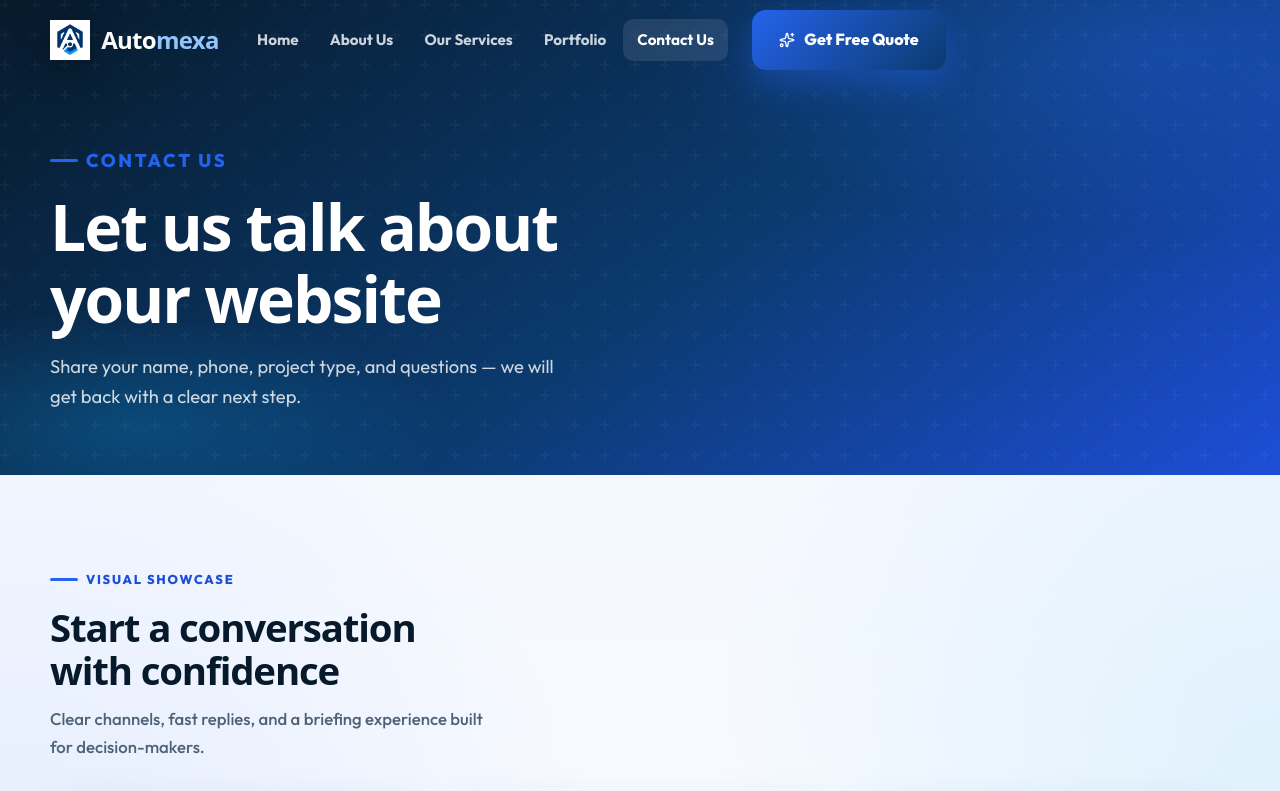
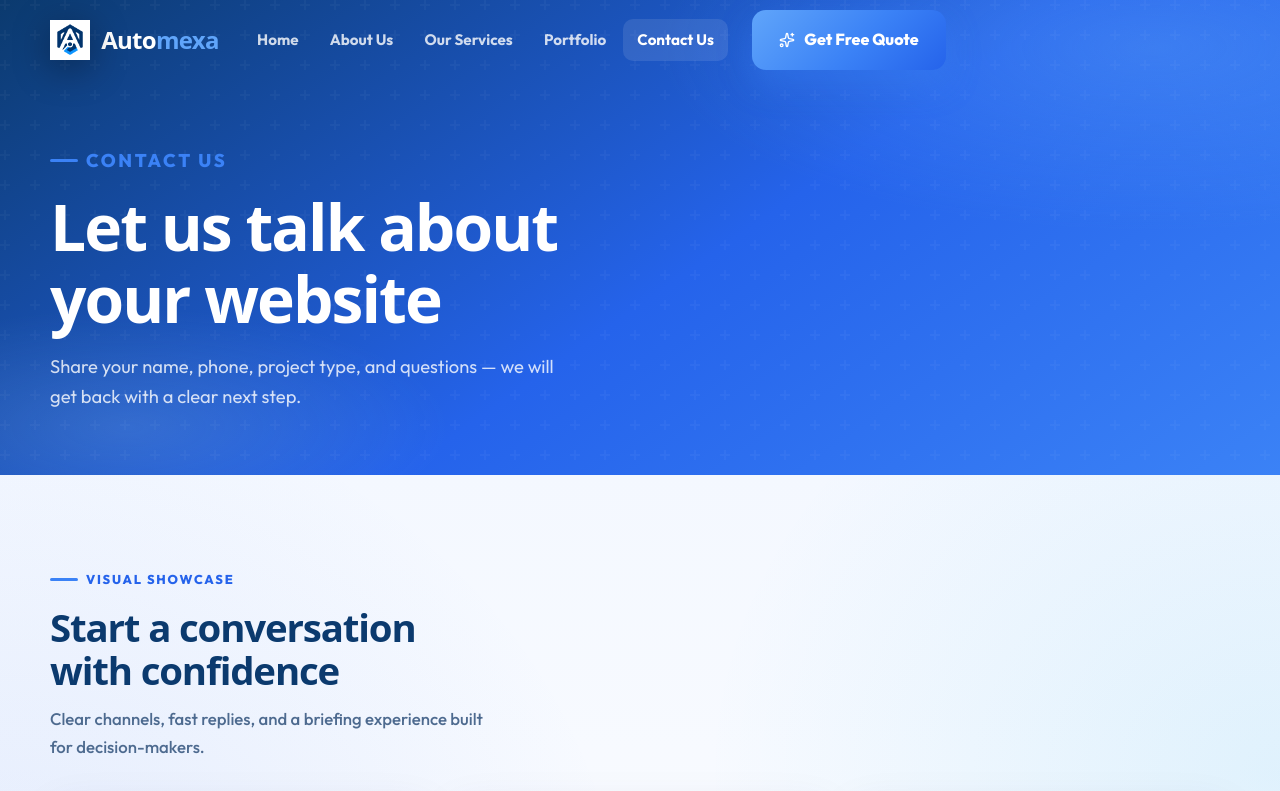
Before and after one commit to studyextremeconsultltd-hub/automexa.ai, a React (Vite) app: page /contact in a window 1280 px wide. Shown: the top 791 px of the page. Built offline with nearby package versions, Linux system fonts and the light colour scheme; a web font is replaced by a local one.

Commit message:
Unify light-blue brand theme and keep a single header logo.

```diff
--- a/src/components/BrandLogo.css
+++ b/src/components/BrandLogo.css
@@ -15,19 +15,28 @@
   height: 40px;
   flex-shrink: 0;
   object-fit: contain;
-  filter: drop-shadow(0 6px 14px rgba(37, 99, 235, 0.35));
+  filter: drop-shadow(0 6px 16px rgba(59, 130, 246, 0.4));
 }
 
+/* Single brand palette — matches header logo (light blue accent) */
 .brand-logo__word {
   font-family: var(--font-display);
   font-weight: 800;
   font-size: 1.5rem;
   letter-spacing: -0.03em;
+  color: #ffffff;
+}
+
+.brand-logo__word span {
+  color: #60a5fa;
+}
+
+.brand-logo--dark .brand-logo__word {
   color: #0b3a6e;
 }
 
-.brand-logo__word span {
-  color: #2563eb;
+.brand-logo--dark .brand-logo__word span {
+  color: #3b82f6;
 }
 
 .brand-logo--light .brand-logo__word {
@@ -35,18 +44,9 @@
 }
 
 .brand-logo--light .brand-logo__word span {
-  color: #93c5fd;
+  color: #60a5fa;
 }
 
 .brand-logo--light .brand-logo__mark {
   filter: drop-shadow(0 8px 18px rgba(0, 0, 0, 0.35)) brightness(1.05);
 }
-
-.brand-logo.hero__brand-logo .brand-logo__word {
-  font-size: clamp(1.65rem, 3.2vw, 2.15rem);
-}
-
-.brand-logo.hero__brand-logo .brand-logo__mark {
-  width: clamp(42px, 5vw, 52px);
-  height: clamp(42px, 5vw, 52px);
-}
--- a/src/components/HeroSlider.css
+++ b/src/components/HeroSlider.css
@@ -142,11 +142,10 @@
 .hero__below {
   position: relative;
   z-index: 2;
-  background:
-    linear-gradient(180deg, #ffffff 0%, #f4f8ff 100%);
-  border-top: 1px solid rgba(37, 99, 235, 0.12);
+  background: linear-gradient(180deg, #ffffff 0%, #eff6ff 100%);
+  border-top: 1px solid rgba(59, 130, 246, 0.16);
   padding: clamp(1.75rem, 4vw, 2.75rem) 0;
-  box-shadow: 0 -20px 60px rgba(5, 11, 24, 0.18);
+  box-shadow: 0 -16px 50px rgba(59, 130, 246, 0.1);
 }
 
 .hero__below-inner {
@@ -157,16 +156,11 @@
   flex-wrap: wrap;
 }
 
-.hero__brand-block {
-  display: flex;
-  align-items: center;
-}
-
 .hero__below h1 {
-  flex: 1 1 220px;
-  font-size: clamp(1.15rem, 2.2vw, 1.55rem);
+  flex: 1 1 280px;
+  font-size: clamp(1.25rem, 2.4vw, 1.7rem);
   font-weight: 700;
-  max-width: 22ch;
+  max-width: 24ch;
   color: var(--navy);
   margin: 0;
   letter-spacing: -0.02em;
--- a/src/components/HeroSlider.tsx
+++ b/src/components/HeroSlider.tsx
@@ -2,7 +2,6 @@ import { useEffect, useState } from "react";
 import { AnimatePresence, motion } from "framer-motion";
 import { ArrowRight } from "lucide-react";
 import { heroSlides, mosaicPool } from "../data/content";
-import BrandLogo from "./BrandLogo";
 import SafeImage from "./SafeImage";
 import "./HeroSlider.css";
 
@@ -94,15 +93,6 @@ export default function HeroSlider() {
 
       <div className="hero__below">
         <div className="container hero__below-inner">
-          <motion.div
-            className="hero__brand-block"
-            initial={{ opacity: 0, y: 18 }}
-            animate={{ opacity: 1, y: 0 }}
-            transition={{ duration: 0.55 }}
-          >
-            <BrandLogo to="" variant="dark" className="hero__brand-logo" />
-          </motion.div>
-
           <AnimatePresence mode="wait">
             <motion.h1
               key={`t-${slide.id}`}
@@ -115,7 +105,7 @@ export default function HeroSlider() {
             </motion.h1>
           </AnimatePresence>
 
-          <a href="#work" className="btn btn-secondary hero__work-btn">
+          <a href="#work" className="btn btn-primary hero__work-btn">
             See Our Work
             <ArrowRight size={16} />
           </a>
--- a/src/components/MotionGallery.css
+++ b/src/components/MotionGallery.css
@@ -3,9 +3,9 @@
   overflow: hidden;
   padding: clamp(4.5rem, 9vw, 7rem) 0;
   background:
-    radial-gradient(ellipse 50% 70% at 80% 40%, rgba(37, 99, 235, 0.18), transparent 55%),
-    radial-gradient(ellipse 40% 60% at 10% 80%, rgba(14, 165, 233, 0.12), transparent 50%),
-    linear-gradient(160deg, #050b18 0%, #0a1628 50%, #0b1f3a 100%);
+    radial-gradient(ellipse 50% 70% at 80% 40%, rgba(96, 165, 250, 0.25), transparent 55%),
+    radial-gradient(ellipse 40% 60% at 10% 80%, rgba(147, 197, 253, 0.14), transparent 50%),
+    linear-gradient(160deg, #0b3a6e 0%, #1d4ed8 50%, #3b82f6 100%);
   color: #fff;
 }
 
@@ -13,8 +13,8 @@
   position: absolute;
   inset: 0;
   background:
-    linear-gradient(90deg, rgba(5, 11, 24, 0.75), rgba(5, 11, 24, 0.15) 40%, transparent),
-    radial-gradient(rgba(255, 255, 255, 0.04) 1px, transparent 1px);
+    linear-gradient(90deg, rgba(11, 58, 110, 0.65), rgba(11, 58, 110, 0.12) 40%, transparent),
+    radial-gradient(rgba(255, 255, 255, 0.05) 1px, transparent 1px);
   background-size: auto, 22px 22px;
   pointer-events: none;
 }
--- a/src/components/Navbar.css
+++ b/src/components/Navbar.css
@@ -11,9 +11,9 @@
 }
 
 .navbar--scrolled {
-  background: rgba(6, 21, 37, 0.94);
+  background: rgba(11, 58, 110, 0.94);
   backdrop-filter: blur(14px);
-  box-shadow: 0 8px 30px rgba(6, 21, 37, 0.28);
+  box-shadow: 0 8px 30px rgba(37, 99, 235, 0.22);
 }
 
 .navbar__inner {
@@ -100,7 +100,7 @@
     align-items: stretch;
     gap: 0.35rem;
     padding: 1.25rem 1.5rem 2rem;
-    background: rgba(6, 21, 37, 0.97);
+    background: rgba(11, 58, 110, 0.98);
     backdrop-filter: blur(16px);
     transform: translateX(100%);
     transition: transform 0.3s ease;
--- a/src/index.css
+++ b/src/index.css
@@ -1,36 +1,36 @@
 :root {
-  --ink: #071a2b;
-  --ink-soft: #0f2d45;
-  --ink-muted: #1a3a52;
+  --ink: #0b3a6e;
+  --ink-soft: #124a86;
+  --ink-muted: #1e5aa0;
   --navy: #0b3a6e;
-  --blue: #2563eb;
-  --blue-deep: #1d4ed8;
-  --blue-glow: rgba(37, 99, 235, 0.22);
-  --sky: #3b82f6;
-  --sky-bright: #60a5fa;
-  /* Legacy aliases → blue/white system */
+  --blue: #3b82f6;
+  --blue-deep: #2563eb;
+  --blue-glow: rgba(59, 130, 246, 0.22);
+  --sky: #60a5fa;
+  --sky-bright: #93c5fd;
+  /* Legacy aliases → single light-blue system */
   --teal: var(--blue);
   --teal-deep: var(--blue-deep);
   --teal-glow: var(--blue-glow);
-  --amber: #3b82f6;
-  --amber-deep: #2563eb;
-  --coral: #0ea5e9;
-  --coral-deep: #0284c7;
+  --amber: #60a5fa;
+  --amber-deep: #3b82f6;
+  --coral: #60a5fa;
+  --coral-deep: #2563eb;
   --mint: #dbeafe;
   --gold-soft: #eff6ff;
-  --coral-soft: #e0f2fe;
-  --sky-soft: #e8f4ff;
-  --snow: #f4f8ff;
-  --mist: #e7eef6;
-  --cloud: #cfdbe8;
-  --slate: #52667a;
-  --text: #0f2d45;
-  --text-soft: #4d6276;
+  --coral-soft: #dbeafe;
+  --sky-soft: #eff6ff;
+  --snow: #f5f9ff;
+  --mist: #e8f1ff;
+  --cloud: #cfe0f8;
+  --slate: #5b7394;
+  --text: #0b3a6e;
+  --text-soft: #4d6a8f;
   --white: #ffffff;
   --radius: 22px;
   --radius-sm: 14px;
-  --shadow: 0 18px 45px rgba(11, 58, 110, 0.12);
-  --shadow-lg: 0 28px 70px rgba(11, 58, 110, 0.18);
+  --shadow: 0 18px 45px rgba(11, 58, 110, 0.1);
+  --shadow-lg: 0 28px 70px rgba(37, 99, 235, 0.14);
   --font-display: "Unbounded", system-ui, sans-serif;
   --font-body: "Outfit", system-ui, sans-serif;
   --nav-h: 80px;
@@ -200,22 +200,22 @@ h4 {
 }
 
 .btn-primary {
-  background: linear-gradient(135deg, var(--blue) 0%, var(--navy) 100%);
+  background: linear-gradient(135deg, #60a5fa 0%, #3b82f6 55%, #2563eb 100%);
   color: var(--white);
-  box-shadow: 0 14px 32px rgba(37, 99, 235, 0.4);
+  box-shadow: 0 14px 32px rgba(59, 130, 246, 0.38);
 }
 
 .btn-primary:hover {
-  box-shadow: 0 18px 40px rgba(11, 58, 110, 0.45);
+  box-shadow: 0 18px 40px rgba(37, 99, 235, 0.45);
 }
 
 .btn-secondary {
-  background: var(--ink);
+  background: var(--blue);
   color: var(--white);
 }
 
 .btn-secondary:hover {
-  background: var(--ink-soft);
+  background: var(--blue-deep);
 }
 
 .btn-outline {
@@ -252,9 +252,9 @@ h4 {
   position: relative;
   padding: calc(var(--nav-h) + 4rem) 0 4rem;
   background:
-    radial-gradient(ellipse 70% 70% at 90% 10%, rgba(37, 99, 235, 0.35), transparent 55%),
-    radial-gradient(ellipse 50% 50% at 10% 90%, rgba(14, 165, 233, 0.22), transparent 50%),
-    linear-gradient(145deg, #071a2b 0%, #0b3a6e 55%, #1d4ed8 100%);
+    radial-gradient(ellipse 70% 70% at 90% 10%, rgba(96, 165, 250, 0.35), transparent 55%),
+    radial-gradient(ellipse 50% 50% at 10% 90%, rgba(147, 197, 253, 0.2), transparent 50%),
+    linear-gradient(145deg, #0b3a6e 0%, #2563eb 55%, #3b82f6 100%);
   color: var(--white);
   overflow: hidden;
 }
@@ -414,7 +414,7 @@ h4 {
 }
 
 .site-footer {
-  background: var(--ink);
+  background: linear-gradient(180deg, #0b3a6e 0%, #124a86 100%);
   color: rgba(255, 255, 255, 0.82);
   padding: 4.5rem 0 2rem;
   position: relative;
@@ -428,7 +428,7 @@ h4 {
   left: 0;
   right: 0;
   height: 4px;
-  background: linear-gradient(90deg, #93c5fd, var(--blue), var(--navy));
+  background: linear-gradient(90deg, #93c5fd, #60a5fa, #3b82f6);
 }
 
 .footer-grid {
@@ -481,8 +481,8 @@ h4 {
 
 .cta-band {
   background:
-    radial-gradient(ellipse 70% 120% at 100% 50%, rgba(59, 130, 246, 0.35), transparent),
-    linear-gradient(120deg, #071a2b, #0b3a6e 50%, #1d4ed8);
+    radial-gradient(ellipse 70% 120% at 100% 50%, rgba(147, 197, 253, 0.35), transparent),
+    linear-gradient(120deg, #0b3a6e, #2563eb 55%, #3b82f6);
   padding: 4rem 0;
   color: var(--white);
 }
--- a/src/pages/Home.css
+++ b/src/pages/Home.css
@@ -208,8 +208,8 @@
 
 .work-section--stage {
   background:
-    radial-gradient(ellipse 60% 50% at 50% 0%, rgba(37, 99, 235, 0.22), transparent 55%),
-    linear-gradient(180deg, #071225 0%, #0b1a33 55%, #0a1628 100%);
+    radial-gradient(ellipse 60% 50% at 50% 0%, rgba(96, 165, 250, 0.28), transparent 55%),
+    linear-gradient(180deg, #0b3a6e 0%, #124a86 55%, #1e5aa0 100%);
   color: #fff;
 }
 
@@ -272,20 +272,20 @@
 
 .side-panel--teal,
 .side-panel--blue {
-  background: linear-gradient(165deg, #2563eb, #0b3a6e);
+  background: linear-gradient(165deg, #60a5fa, #2563eb);
   color: #fff;
 }
 
 .side-panel--amber,
 .side-panel--sky {
-  background: linear-gradient(165deg, #60a5fa, #0284c7);
-  color: #071a2b;
+  background: linear-gradient(165deg, #93c5fd, #3b82f6);
+  color: #0b3a6e;
 }
 
 .process-section {
   background:
-    radial-gradient(ellipse 50% 60% at 0% 0%, rgba(37, 99, 235, 0.22), transparent),
-    linear-gradient(180deg, #0a1628 0%, #071225 100%);
+    radial-gradient(ellipse 50% 60% at 0% 0%, rgba(96, 165, 250, 0.28), transparent),
+    linear-gradient(180deg, #0b3a6e 0%, #124a86 100%);
   color: var(--white);
 }
 
@@ -448,19 +448,19 @@
 
 .price-card--teal,
 .price-card--blue {
-  background: linear-gradient(165deg, #3b82f6 0%, #1d4ed8 100%);
+  background: linear-gradient(165deg, #60a5fa 0%, #3b82f6 100%);
 }
 
 .price-card--amber,
 .price-card--navy {
-  background: linear-gradient(165deg, #1e40af 0%, #0b3a6e 100%);
+  background: linear-gradient(165deg, #3b82f6 0%, #2563eb 100%);
   color: #fff;
 }
 
 .price-card--coral,
 .price-card--sky {
-  background: linear-gradient(165deg, #7dd3fc 0%, #0284c7 100%);
-  color: #071a2b;
+  background: linear-gradient(165deg, #93c5fd 0%, #60a5fa 100%);
+  color: #0b3a6e;
 }
 
 .price-card--featured {
```
Also changed, not shown: public/logo.svg.
